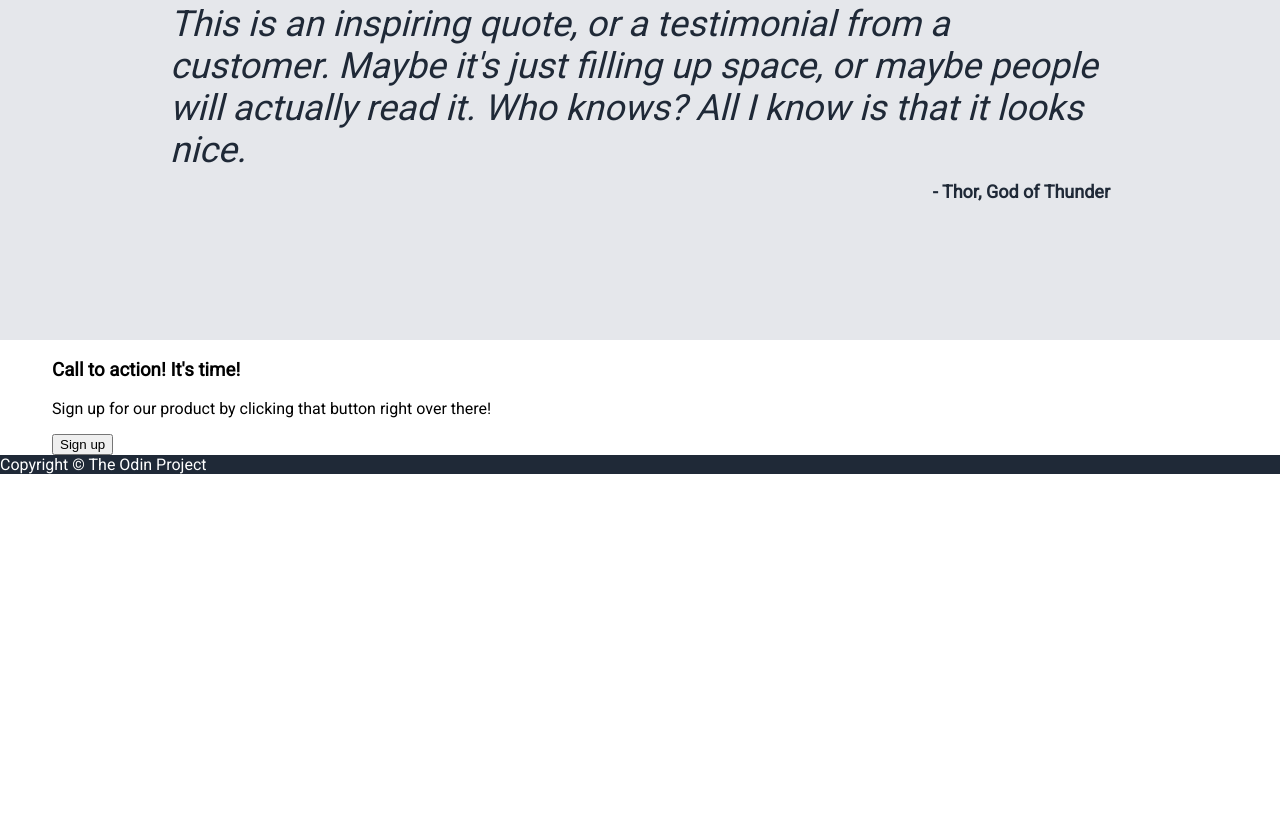
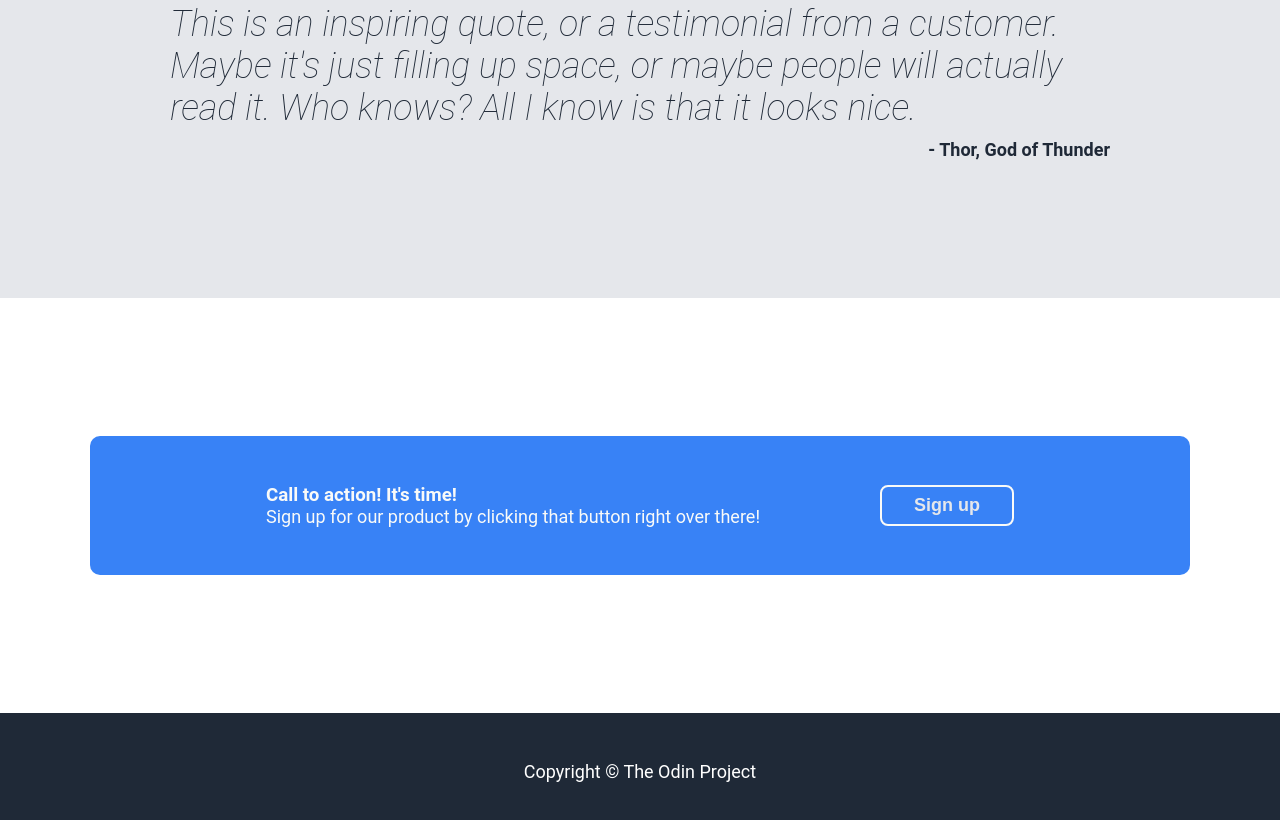
Before and after one commit to Kivthor/odin-landing-page, a plain HTML site: page index.html in a window 1280 px wide. Shown: the part 1214-2034 px from the top of the page. Before the commit the page ends 1688 px from the top, so only its background shows below. Drawn offline with Linux system fonts and the light colour scheme.

Commit message:
almost done

```diff
--- a/styles.css
+++ b/styles.css
@@ -1,4 +1,4 @@
-@import url('https://fonts.googleapis.com/css?family=Roboto&display=swap');
+/* @import url('https://fonts.googleapis.com/css?family=Roboto&display=swap'); */
 
 html {
   box-sizing: border-box;
@@ -99,12 +99,12 @@ body {
   /* border: 1px solid rgb(171, 216, 48); */
 }
 
-.container-header-content button {
+button {
   font-size: 18px;
   font-weight: bold;
   text-align: center;
   padding: 8px 32px;
-  background-color: #3872f6;
+  background-color: #3882f6;
   color: #e5e7eb;
   border-radius: 8px;
   border: none;
@@ -188,7 +188,6 @@ blockquote {
   /* border: 1px solid red; */
 }
 
-
 cite {
   color: #1f2937;
   display: block;
@@ -199,3 +198,49 @@ cite {
   align-self: flex-end;
   /* border: 1px solid green; */
 }
+
+.container-section-sign {
+  padding-top: 138px;
+  padding-bottom: 138px;
+  /* border: 1px solid black; */
+}
+
+.section-sign {
+  max-width: 1100px;
+  background-color: #3882f6;
+  display: flex;
+  justify-content: center;
+  align-items: center;
+  gap: 120px;
+  border-radius: 10px;
+  /* border: 1px solid red; */
+}
+
+.section-sign-text {
+  padding: 0;
+  margin: 48px 0;
+  color: #f9faf8;
+  /* border: 1px solid green; */
+}
+
+.section-sign-text h3,
+.section-sign-text p {
+  margin: 0;
+}
+
+.section-sign-text p {
+  font-size: 18px;
+}
+
+
+.section-sign button {
+  border: 2px solid #f9faf8;
+}
+
+.footer {
+  font-size: 18px;
+  display: flex;
+  justify-content: center;
+  align-items: center;
+  padding: 48px;
+}
```
